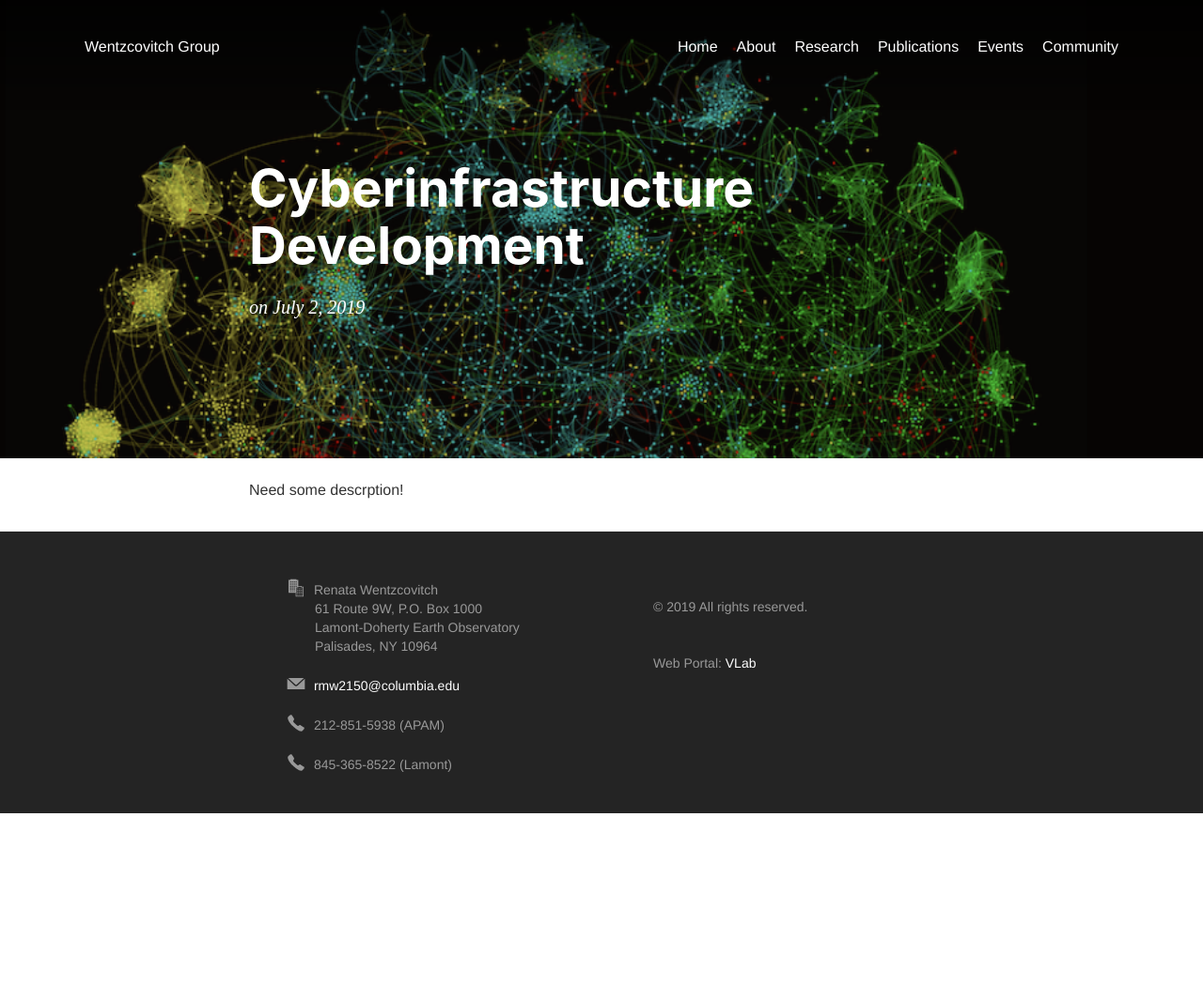
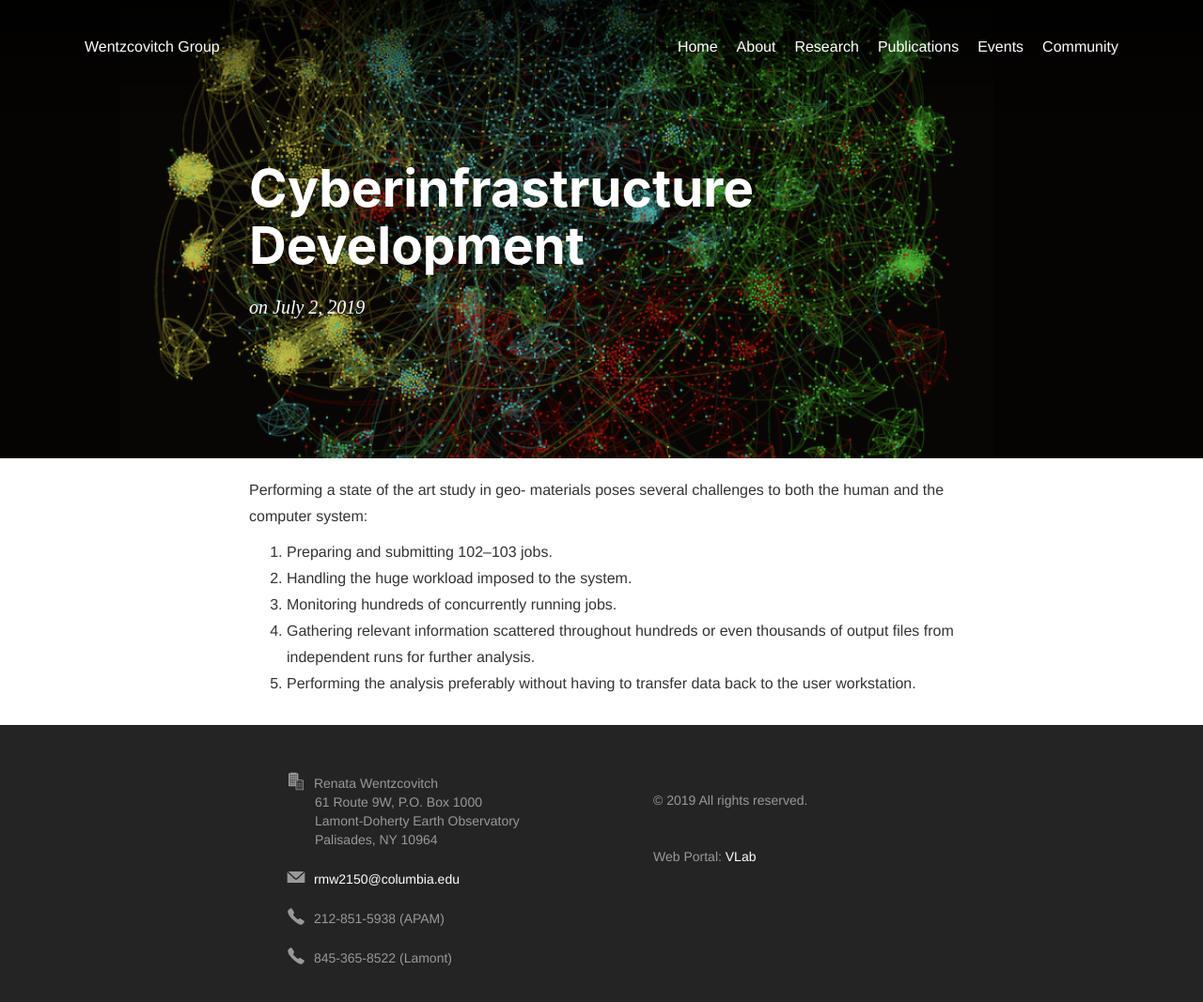
Before and after one commit to mineralcloud/mineralcloud.github.io, a Jekyll site: the page built from _posts/research/2019-07-02-CyberinfrastructureDevelopment.md, in a window 1280 px wide and 1072 px high. Shown: the top 1067 px of the window at 94% size. Built offline with Jekyll 4.4.1, drawn with Linux system fonts in a browser that asks for light colours; nearby versions of some CDN libraries.

Commit message:
some change

```diff
--- a/_posts/research/2019-07-02-CyberinfrastructureDevelopment.md
+++ b/_posts/research/2019-07-02-CyberinfrastructureDevelopment.md
@@ -6,4 +6,9 @@
 header-img: img/research/Cyberinfrastructure1.png
 ---
 
-Need some descrption!
+Performing a state of the art study in geo- materials poses several challenges to both the human and the computer system:
+1. Preparing and submitting 102–103 jobs.
+2. Handling the huge workload imposed to the system.
+3. Monitoring hundreds of concurrently running jobs.
+4. Gathering relevant information scattered throughout hundreds or even thousands of output files from independent runs for further analysis.
+5. Performing the analysis preferably without having to transfer data back to the user workstation.
```
Also changed, not shown: _posts/research/2019-04-05-WaterinNAMs.md (renamed from _posts/research/2019-07-01-WaterinMineral.md, +1 -1 lines), _posts/research/2019-07-01-HydrousPhases.md (added, +9 -0 lines).
